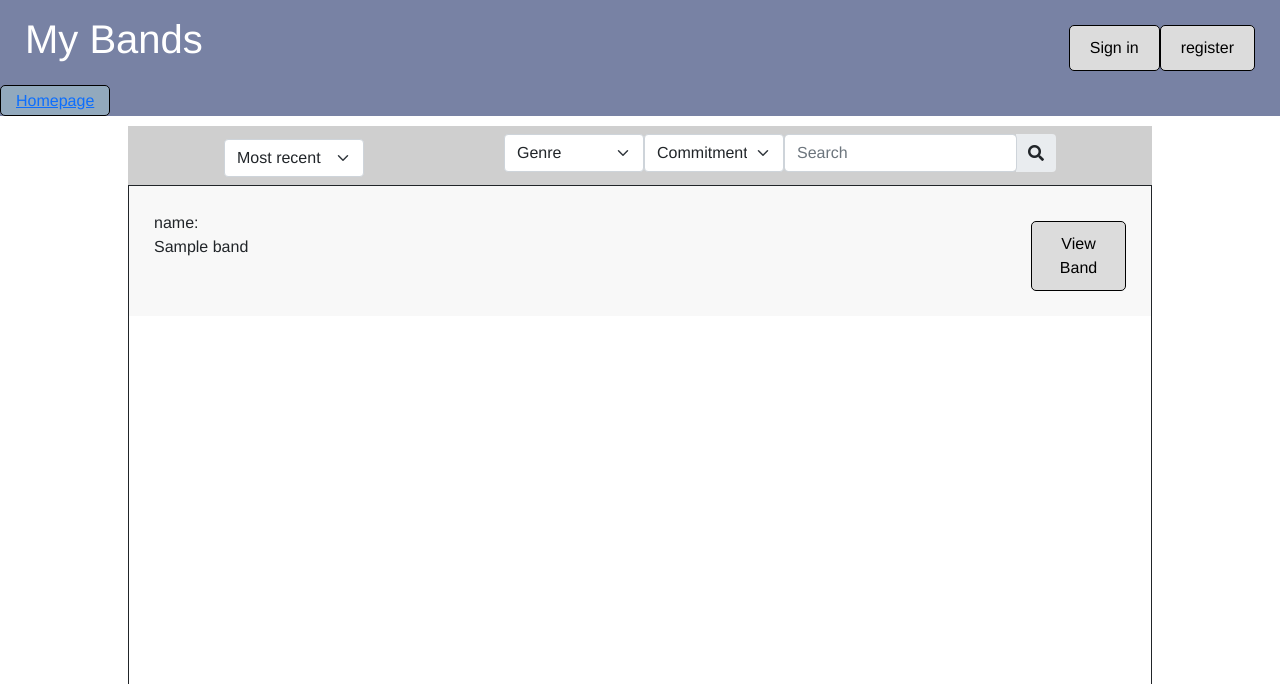
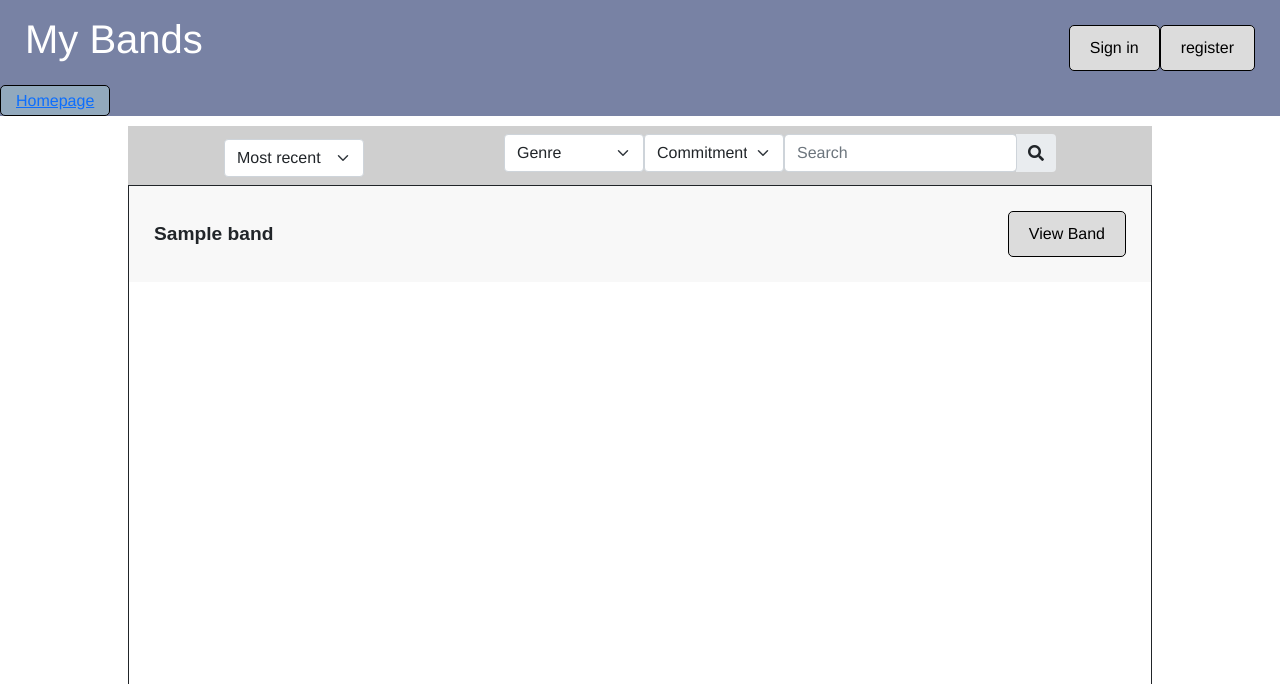
Before and after one commit to 2578344/BandBrowser, a Django app: template templates/BandBrowser/myBandPage.html in a window 1280 px wide. Shown: the top 684 px of the page. Run offline with Django 3.2, Linux system fonts and the light colour scheme; the template is opened without the code that fills it: most values are stand-ins (such as "Sample title", 1, 10 or a date in 2020); style sheets or scripts are compiled from the project's sources; parts of the project's set-up code (start-up, migrations or seed data) failed here and were passed over.

Commit message:
improved MyBandPage styling

```diff
--- a/static/css/styles.scss
+++ b/static/css/styles.scss
@@ -104,6 +104,9 @@ button:active{
 
     .left{
         flex: 1;
+        display: flex;
+        flex-direction: column;
+        justify-content: center;
     }
 
     .right{
--- a/templates/BandBrowser/myBandPage.html
+++ b/templates/BandBrowser/myBandPage.html
@@ -63,8 +63,12 @@ My Bands
              <form class = "tabContent" id="createUserPost" method="post" action="{% url 'BandBrowser:bandInfoPage' %}" enctype="multipart/form-data">
                 {% csrf_token %}
                 <div class="test-div">
-                    <p>name: {{ b.name }} </p>
-                    <button name="bandName" value = {{b.slug}}  class="create-post-btn">View Band</button>
+                  <div class="left">
+                    <label name="Title">{{ b.name }}</label>
+                  </div>
+                  <div class="right">
+                    <button name="bandName" value = {{b.slug}}  class="">View Band</button>
+                  </div>
                 </div>
              </form>
             {% endfor %}
```
Also changed, not shown: static/css/styles.css (+10 -0 lines), 1 other file.
